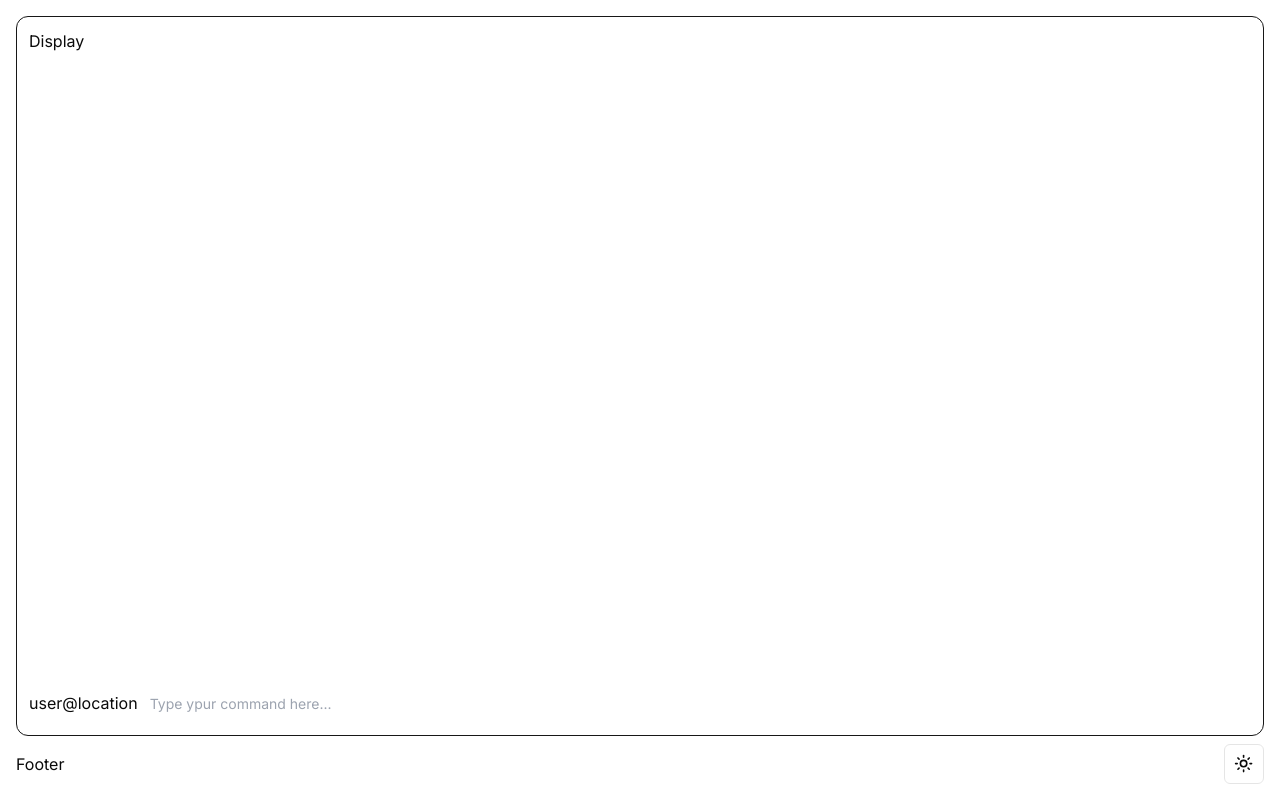
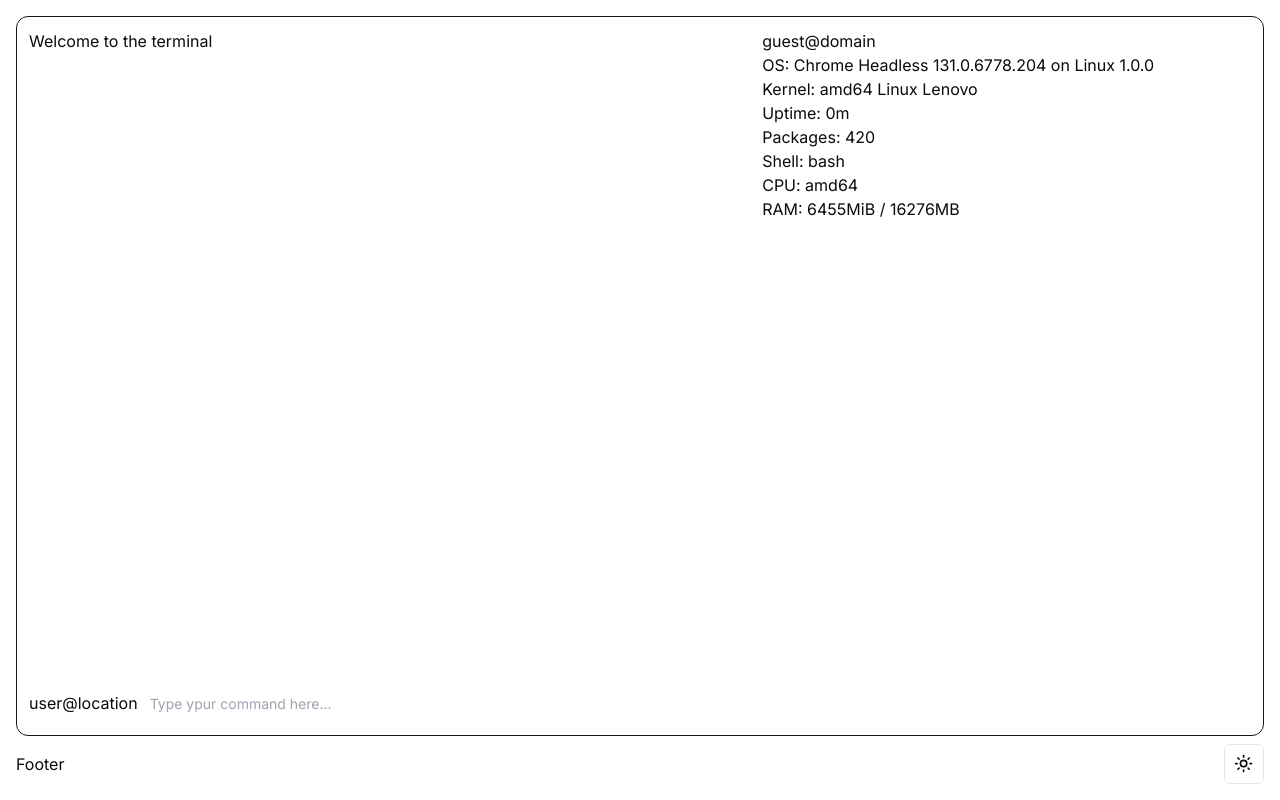
Before and after one commit to Melvin2306/portfolio, a Next.js app: page / in a window 1280 px wide. Built offline with nearby package versions, Linux system fonts and the light colour scheme.

Commit message:
added TerminalWelcome to TerminalDisplay

```diff
--- a/components/terminal/TerminalDisplay.tsx
+++ b/components/terminal/TerminalDisplay.tsx
@@ -1,7 +1,12 @@
 import React from 'react';
+import TerminalWelcome from './TerminalWelcome';
 
 function TerminalDisplay() {
-  return <div className='flex flex-1'>Display</div>;
+  return (
+    <div className='flex flex-1'>
+      <TerminalWelcome />
+    </div>
+  );
 }
 
 export default TerminalDisplay;
```
